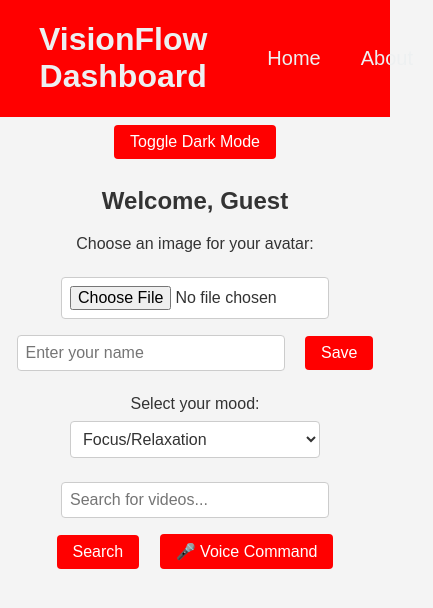
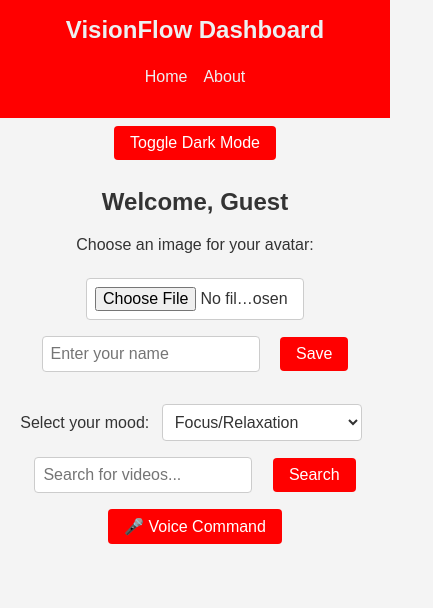
Before and after one commit to AndersenAlexander/VisionFlow-FinalProjectTypeScript, a website built with Vite: page index.html in a window 390 px wide. Shown: the whole page, 433 px wide, since content can reach past the window. Built offline with nearby package versions, Linux system fonts and the light colour scheme.

Commit message:
Update styles.css

```diff
--- a/src/styles/styles.css
+++ b/src/styles/styles.css
@@ -1,4 +1,4 @@
-/* Base styling for the page */
+/* ---- Base Styling for the Index Page ---- */
 body {
   margin: 0;
   font-family: Arial, sans-serif;
@@ -7,113 +7,77 @@ body {
   text-align: center;
 }
 
-/* Red header */
-#about_header {
+/* ---- Header Styling ---- */
+header {
   position: sticky;
-  top: 0%;
+  top: 0;
+  background-color: #ff0000;
+  color: #edf0f1;
+  padding: 1rem 0;
   display: flex;
-  background-color: rgba(255, 0, 0, 0.3);
-  color: #edf0f1;
-  padding: 0% 10%;
+  flex-direction: column;
   align-items: center;
-  justify-content: space-between;
+  justify-content: center;
+  z-index: 1000;
 }
 
-header {
-  position: sticky;
-  top: 0%;
-  display: flex;
-  background-color: rgba(255, 0, 0);
-  color: #edf0f1;
-  padding: 0% 10%;
-  align-items: center;
-  justify-content: space-between;
+/* ---- Title Styling ---- */
+header h1 {
+  margin: 0;
+  font-size: 2rem;
+  font-weight: bold;
 }
 
-.nav_links {
-  list-style: none;
+/* ---- Navigation Menu ---- */
+nav {
+  margin-top: 0.5rem;
 }
 
-.nav_links li {
-  display: inline-block;
-  padding: 0px 20px;
+nav ul {
+  list-style: none;
+  padding: 0;
+  display: flex;
+  gap: 1rem;
+  justify-content: center;
 }
 
-.nav_links li a {
-  transition: all 0.3s ease 0s;
+nav a {
+  font-size: 1.2rem;
+  color: #edf0f1;
+  text-decoration: none;
+  transition: color 0.3s ease;
 }
 
-.nav_links li a:hover {
+nav a:hover {
   color: #5bbff9;
 }
 
-/* Navigation menu inside the header */
-nav ul,
-a {
-  font-size: 20px;
-  color: #edf0f1;
-  text-decoration: none;
-  display: flex;
-  justify-content: center;
-}
-
-/* Main content area */
+/* ---- Main Content ---- */
 main {
   padding: 1rem;
 }
 
-/* Each video div under #video-section */
-#video-section div {
-  margin-bottom: 1rem;
+#user-profile-container {
+  margin-top: 1rem;
 }
 
-/* Video container styling for iframes */
-.video-container iframe {
-  width: 100%;
-  height: 300px;
-}
-
-/* (Optional) keep a specific margin/padding for moodSelector label & select if desired */
-#moodSelector {
-  margin-bottom: 1rem;
-  padding: 0.5rem;
-  font-size: 1rem;
-}
-
-/* Dark mode toggle class */
-.dark-mode {
-  background-color: #121212;
-  color: white;
-}
-
-/* Profile section styling */
-#user-profile {
-  padding: 1rem;
-  background-color: #e0e0e0;
-  border-radius: 8px;
-  margin: 1rem auto;
-  width: 80%;
-}
-
-/* Universal styling for text/file inputs and select elements */
+/* ---- Input Fields and Buttons ---- */
 input[type="text"],
 input[type="file"],
 select {
   display: inline-block;
-  width: 250px; /* Consistent width across all input fields */
+  width: 250px;
   font-size: 1rem;
   padding: 0.5rem;
   margin: 0.5rem;
   border: 1px solid #ccc;
   border-radius: 4px;
-  background-color: #fff; /* White background for contrast */
-  color: #333; /* Text color */
+  background-color: #fff;
+  color: #333;
 }
 
-/* Style for all buttons */
 button {
-  display: inline-block;
-  background-color: #ff0000; /* Match the header red */
+  background-color: #ff0000;
   color: #fff;
   border: none;
   cursor: pointer;
@@ -124,10 +88,27 @@ button {
   transition: background-color 0.2s ease;
 }
 
-/* Button hover state */
 button:hover {
-  background-color: #cc0000; /* Slightly darker red when hovered */
+  background-color: #cc0000;
 }
+
+/* ---- Responsive Design ---- */
+@media (max-width: 768px) {
+  header h1 {
+    font-size: 1.5rem;
+  }
+
+  nav a {
+    font-size: 1rem;
+  }
+
+  input[type="text"],
+  input[type="file"],
+  select {
+    width: 200px;
+  }
+}
+
 
 /* -------------------------------------------------- ABOUT SECTION --------------------------------------------------- */
 
```
